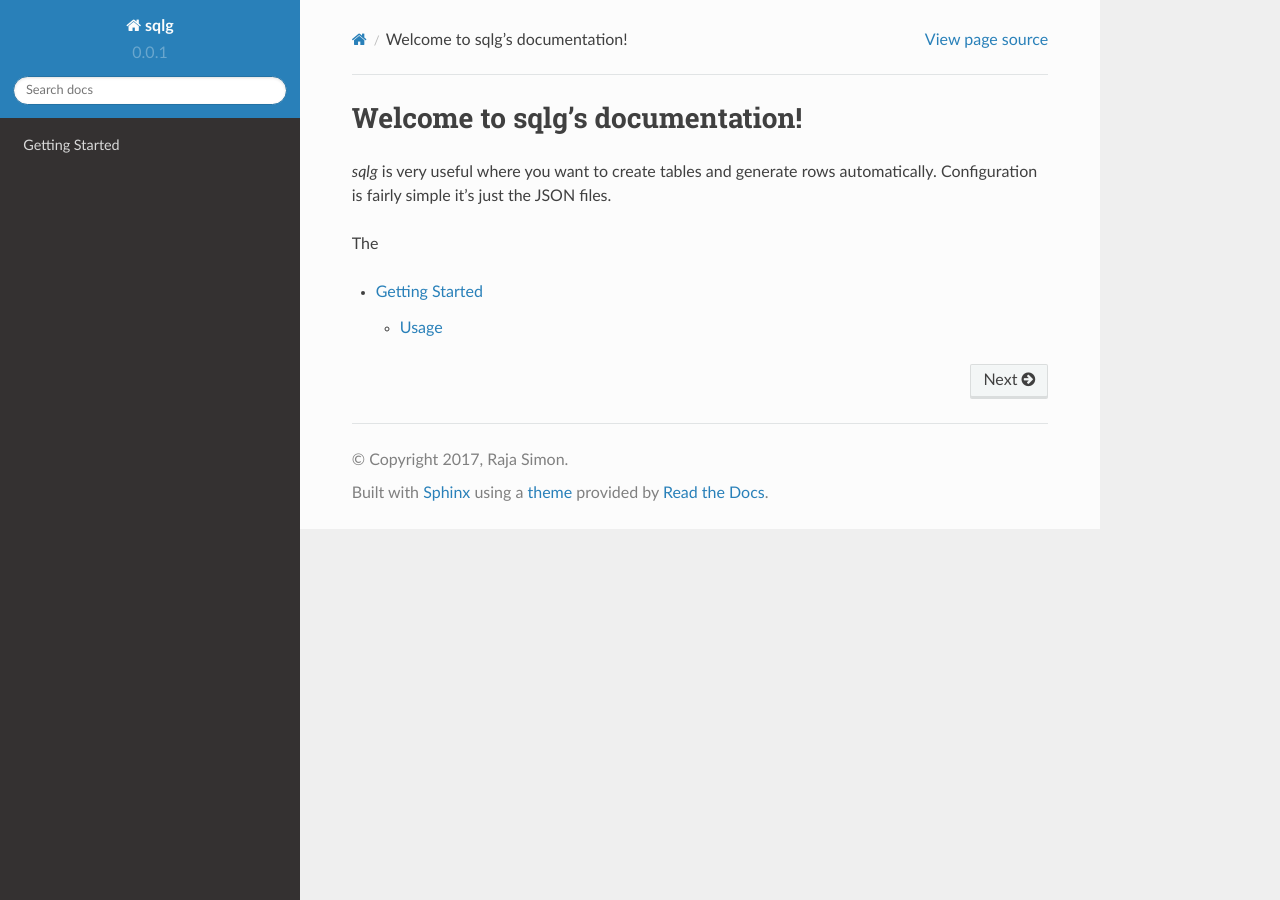
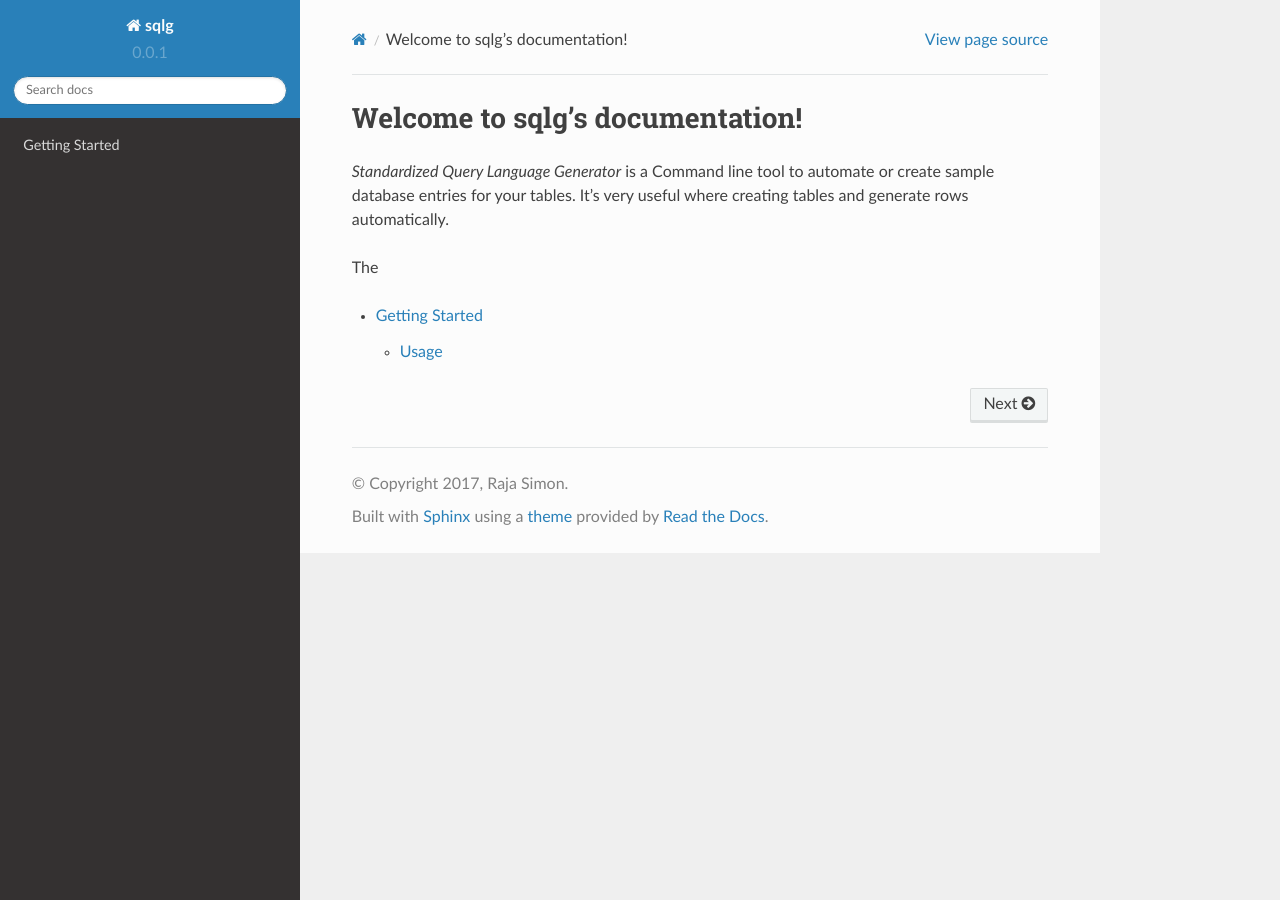
Before and after one commit to rajasimon/sqlg, a Sphinx documentation site: the page built from docs/index.rst, in a window 1280 px wide. Built offline with Sphinx 7.4.7 and the Read the Docs theme 2.0.0, drawn with Linux system fonts in a browser that asks for light colours.

Commit message:
Badges added in README and index.rst sync with README

```diff
--- a/docs/index.rst
+++ b/docs/index.rst
@@ -1,8 +1,9 @@
 Welcome to sqlg's documentation!
 ================================
 
-`sqlg` is very useful where you want to create tables and  generate rows automatically.
-Configuration is fairly simple it's just the JSON files.
+`Standardized Query Language Generator` is a Command line tool to automate or create
+sample database entries for your tables. It's very useful where creating tables
+and generate rows automatically.
 
 The
 
```
Also changed, not shown: README.md (+7 -1 lines).
